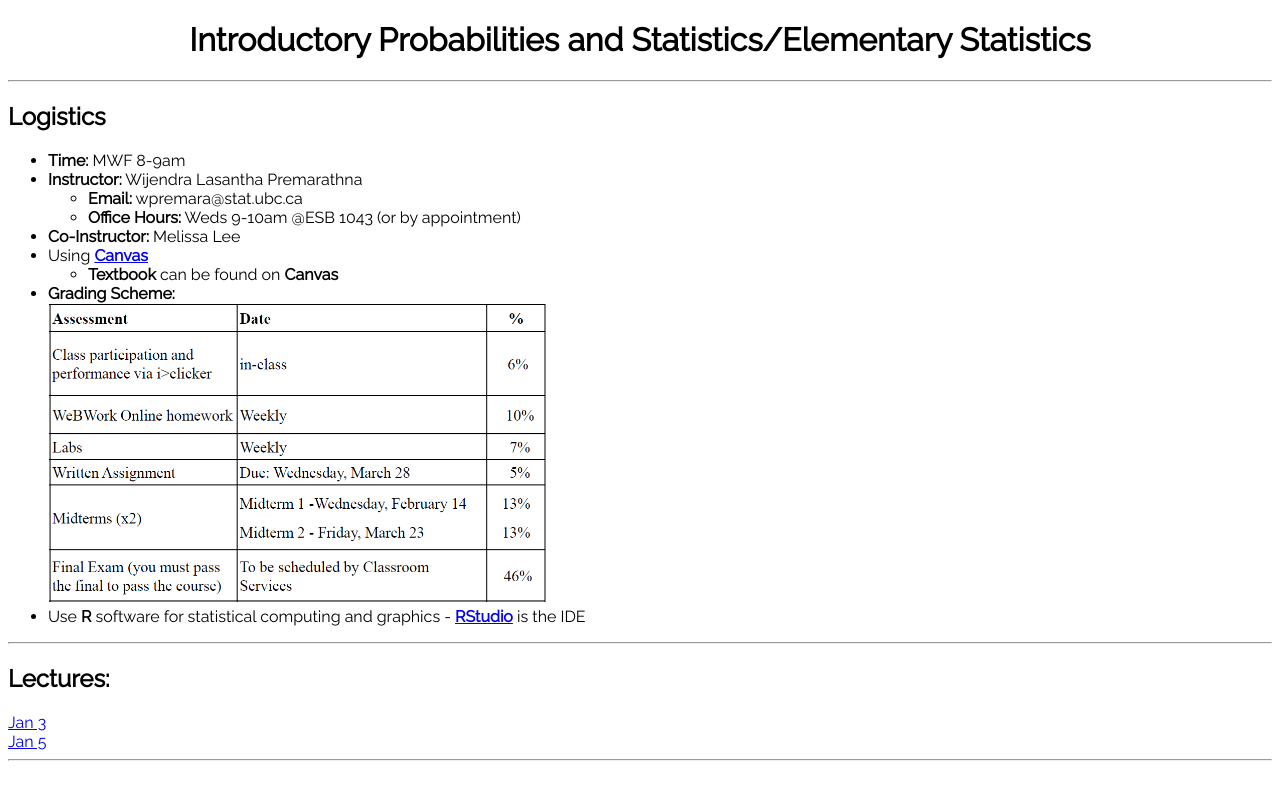
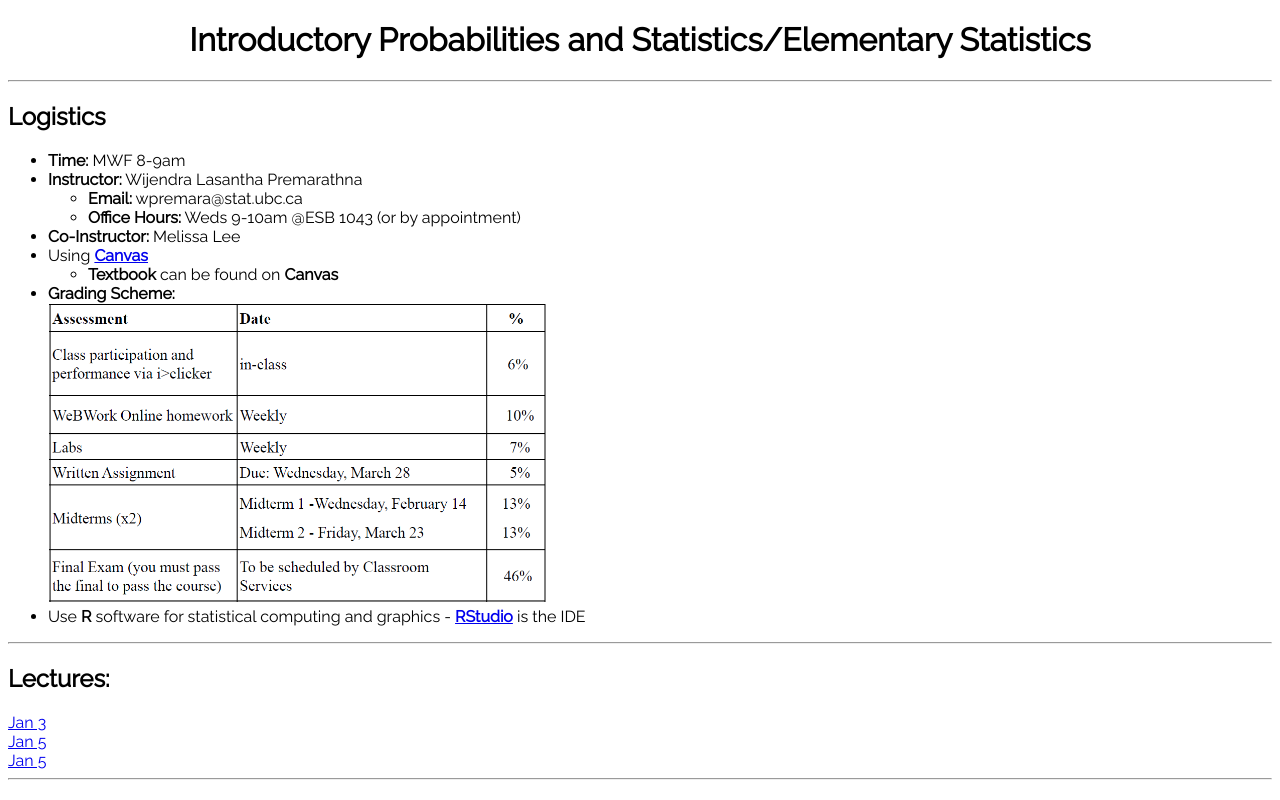
Before and after one commit to MosesLee98/STAT241Notes, a plain HTML site: page index.html in a window 1280 px wide. Drawn offline with Linux system fonts and the light colour scheme.

Commit message:
index update
anchor jan 9

```diff
--- a/index.html
+++ b/index.html
@@ -40,7 +40,8 @@
 
 	<h2>Lectures:</h2>
 	<a href="./Jan 3/Jan 3.html">Jan 3</a><br>
-	<a href="./Jan 5/Jan 5.html">Jan 5</a>
+	<a href="./Jan 5/Jan 5.html">Jan 5</a><br>
+	<a href="./Jan 5/Jan 9.html">Jan 5</a>
 	<hr>
 
 </body>
```
